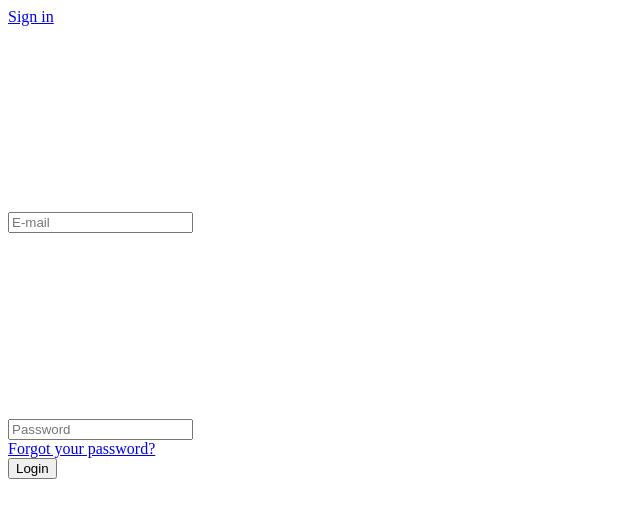
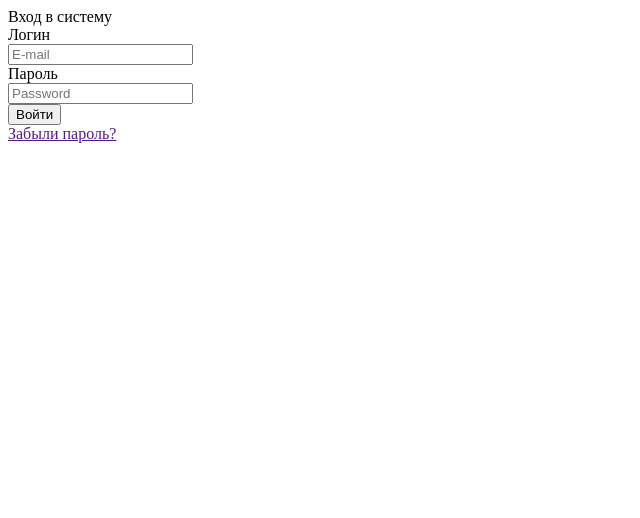
Before and after one commit to Mafioso/natr, a Django app: page /auth/login/ in a window 1280 px wide. Shown: the top 518 px of the page, without its empty margins (0-640 px from the left). Run offline with Django 3.2, Linux system fonts and the light colour scheme; parts of the project's set-up code (start-up, migrations or seed data) failed here and were passed over; some libraries are stand-ins or nearby versions.

Commit message:
login logout flow

```diff
--- a/apps/projects/serializers.py
+++ b/apps/projects/serializers.py
@@ -82,8 +82,9 @@ class ProjectSerializer(ExcludeCurrencyFields, serializers.ModelSerializer):
         model = Project
         # fields = ('organization_details',)
 
-    # def __init__(self, *args, **kwargs):
-    #   assert 'organization_details'
+    def __init__(self, *args, **kwargs):
+        self.fields['assigned_experts'].required = False
+        super(ProjectSerializer, self).__init__(*args, **kwargs)
 
     fundings = SerializerMoneyField(required=False)
     own_fundings = SerializerMoneyField(required=False)
@@ -101,6 +102,7 @@ class ProjectSerializer(ExcludeCurrencyFields, serializers.ModelSerializer):
     current_milestone = MilestoneSerializer(required=False)
     other_agreements = OtherAgreementsDocumentSerializer(required=False)
     milestone_set = MilestoneBaseInfo(many=True, required=False)
+    # assigned_experts =
 
     def create(self, validated_data):
         organization_details = validated_data.pop('organization_details', None)
--- a/apps/resources/project.py
+++ b/apps/resources/project.py
@@ -1,6 +1,6 @@
 from django.core.exceptions import ObjectDoesNotExist
 from rest_framework.decorators import list_route, detail_route
-from rest_framework import viewsets, response, filters
+from rest_framework import viewsets, response, filters, status
 from natr.rest_framework.decorators import patch_serializer_class
 from natr.rest_framework.policies import PermissionDefinition
 from natr.rest_framework.mixins import ProjectBasedViewSet
@@ -41,7 +41,7 @@ class ProjectViewSet(viewsets.ModelViewSet):
 
         # add default assignee as current user
         project = serializer.instance
-        project.assignees.add(request.user)
+        project.assigned_experts.add(request.user.user)
 
         headers = self.get_success_headers(serializer.data)
         return response.Response(serializer.data, status=status.HTTP_201_CREATED, headers=headers)
--- a/natr/templates/index.html
+++ b/natr/templates/index.html
@@ -118,8 +118,8 @@
 
     <div class="app" id="app"></div>
 
-    <script src="//cdn.jsdelivr.net/sockjs/1.0.0/sockjs.min.js"></script>
-    <script type="text/javascript" src="https://rawgit.com/centrifugal/centrifuge-js/master/centrifuge.min.js"></script>
+    <!-- <script src="//cdn.jsdelivr.net/sockjs/1.0.0/sockjs.min.js"></script>
+    <script type="text/javascript" src="https://rawgit.com/centrifugal/centrifuge-js/master/centrifuge.min.js"></script>  -->
     <script type="text/javascript" src="{% static 'js/jquery-2.1.4.js' %}"></script>
     <script type="text/javascript" src="{% static 'js/jquery.easing.1.3.js' %}"></script>
     <script type="text/javascript" src="{% static 'js/jquery.color-2.1.2.js' %}"></script>
--- a/natr/templates/registration/login.html
+++ b/natr/templates/registration/login.html
@@ -2,61 +2,56 @@
 {% load i18n %}
 {% load static from staticfiles %}
 {% block head_title %} Login page {% endblock %}
+{% block css %}
+<link rel="shortcut icon" href="{% static 'images/favicon.png' %}" type="image/png">
+<link rel="stylesheet" type="text/css" href="{% static 'css/icons.css' %}">
+<link rel="stylesheet" type="text/css" href="{% static 'css/style.css' %}">
+<link rel="stylesheet" type="text/css" href="{% static 'css/handsontable.full.min.css' %}">
+{% endblock %}
+
 {% block content %}
-    {{ message }}
-    <div class="login">
-        <div class="login-body">
-            <div class="login-switcher">
-                <a href="{% url 'login' %}" class="login-switcher-button active">{{ _("Sign in") }}</a>
-            </div>
-            <div class="login-form">
-            <form name="login-form" action="" method="post">
-                {% csrf_token %}
-                <div class="login-fieldset {% if form.username.errors or form.non_field_errors %}has-error{% endif %}">
-                    <label class="login-fieldset-icon" for="login-email">
-                        <figure class="icon icon--mail">
-                          <svg version="1.1">
-                            <use xlink:href="#mail"></use>
-                          </svg>
-                        </figure>
-                    </label>
+  {{ message }}
+  <form class="body" action="." method="post">
+    <div class="user_login">
+      {% csrf_token %}
+      <div class="block_head">
+        <div class="title">Вход в систему</div>
+      </div>
+      <div class="block_border_bottom">
+        <div class="input_block_full">
+           <div class="input_text">
+              <div class="label">
+                Логин
+               </div>
+               <div class="wrap">
+                  <input class="login-input" id="login-email" name="username" type="email" placeholder="E-mail">
+              </div>
+           </div>
+        </div>
+        <div class="input_block_full">
+          <div class="input_text">
+              <div class="label">
+                Пароль
+               </div>
+               <div class="wrap">
+                  <input type="password" class="login-input" id="login-password" name="password" placeholder="Password">
+              </div>
+          </div>
+        </div>
 
-                    <input class="login-input" id="login-email" name="username" type="email" placeholder="E-mail">
-                    {% if form.username.errors %}
-                        <div class="login-error">{{ form.username.errors }}</div>
-                    {% endif %}
-                    {% if form.non_field_errors %}
-                        {% for error in form.non_field_errors %}
-                        <div class="login-error">{{ error }}</div>
-                        {% endfor %}
-                    {% endif %}
-                </div>
-                <div class="login-fieldset {% if form.password.errors %}has-error{% endif %}">
-                    <label class="login-fieldset-icon" for="login-password">
-                        <figure class="icon icon--lock">
-                            <svg version="1.1">
-                                <use xlink:href="#lock"></use>
-                            </svg>
-                        </figure>
-                    </label>
-                    <input type="password" class="login-input" id="login-password" name="password" placeholder="Password">
-                    {% if form.password.errors %}
-                    <div class="login-error">Error message here!</div>
-                    {% endif %}
-                    <div>
-                        <a href="{% url 'password_reset' %}">{{ _("Forgot your password?") }}</a>
-                    </div>
-        <div class="login-fieldset" style="margin-top: 0;">
-          <button class="login-submit" type="submit">{{ _("Login") }}</button>
+        <div class="project_block_part">
+          <div class="part_left">
+              <div class="filter_side">
+                  <button type="submit" class="red_button" title="Войти">
+                      <div>Войти</div>
+                  </button>
+              </div>
+          </div>
+          <div class="part_right">
+              <a href="" class="no_pas">Забыли пароль?</a>
+          </div>
         </div>
       </div>
-    </form>
-            </div>
-
-    <div>
-
     </div>
-
-  </div>
-</div>
+  </form>
 {% endblock %}
```
